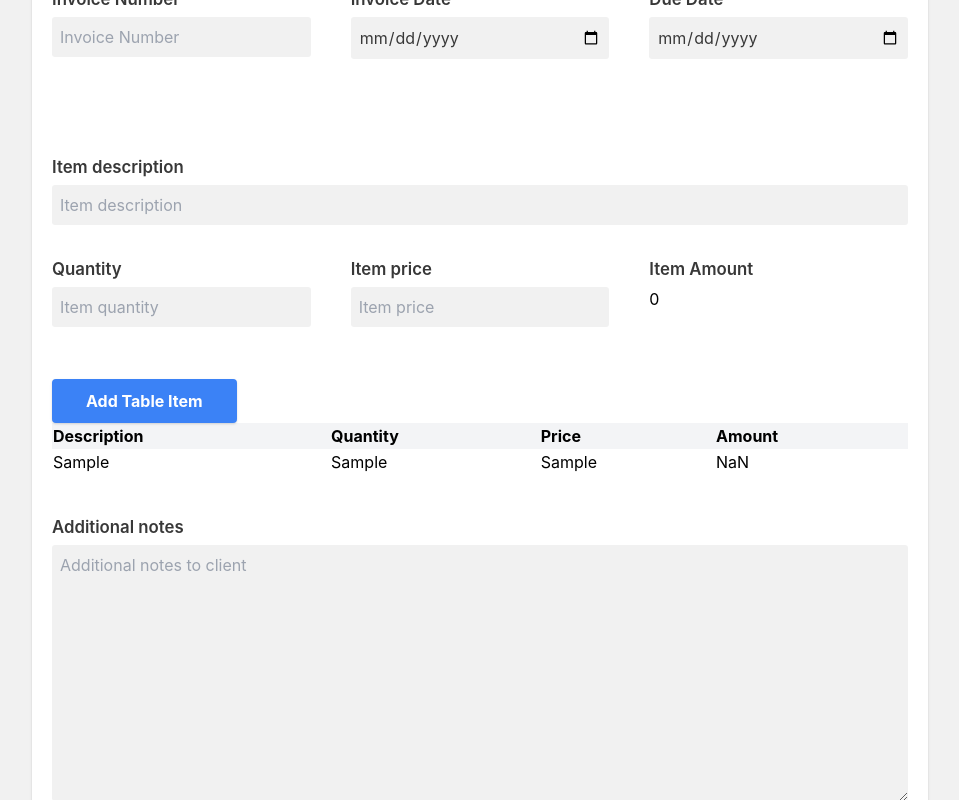
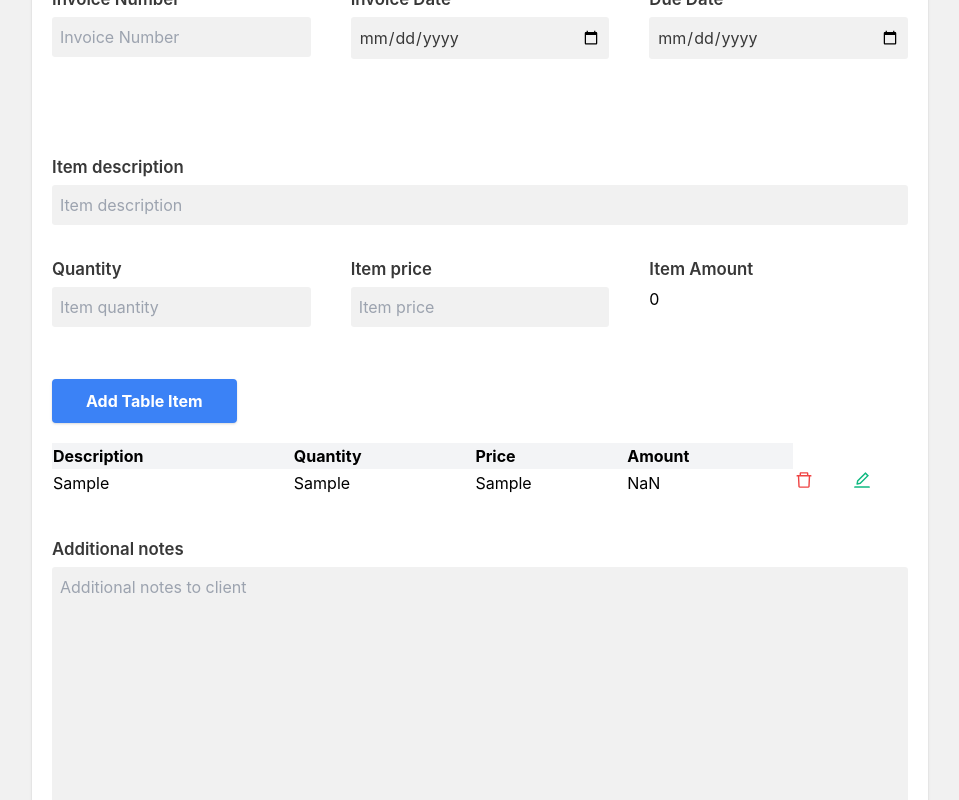
Before and after one commit to siddharth0600/invoicer-Trademarkia, a React (Create React App) app: page / in a window 1280 px wide. Both pictures are taken after typing "Sample", "Sample", "Sample" into the empty fields and a click on the button "Add Table Item". Shown: the part 525-1325 px from the top of the page, without its empty margins (160-1119 px from the left). Built offline with nearby package versions, Linux system fonts and the light colour scheme.

Commit message:
Edit and delete button added to items table

```diff
--- a/src/components/TableForm.js
+++ b/src/components/TableForm.js
@@ -1,4 +1,5 @@
-import React, { useEffect } from "react";
+import React, { useState, useEffect } from "react";
+import { AiOutlineDelete, AiOutlineEdit } from "react-icons/ai";
 import { v4 as uuidv4 } from "uuid";
 
 export default function TableForm({
@@ -13,6 +14,7 @@ export default function TableForm({
   list,
   setList,
 }) {
+  const [isEditing, setIsEditing] = useState(false);
   const handleSubmit = (e) => {
     e.preventDefault();
 
@@ -28,6 +30,7 @@ export default function TableForm({
     setPrice("");
     setAmount("");
     setList([...list, newItems]);
+    setIsEditing(false);
     console.log(list);
   };
   useEffect(() => {
@@ -36,6 +39,24 @@ export default function TableForm({
     };
     calculateAmount(amount);
   }, [amount, price, quantity, setAmount]);
+
+  //Edit Function
+
+  const editRow = (id) => {
+    const editingRow = list.find((row) => row.id === id);
+    setList(list.filter((row) => row.id !== id));
+    setIsEditing(true);
+    setDescription(editingRow.description);
+    setQuantity(editingRow.quantity);
+    setPrice(editingRow.price);
+  };
+
+  // Delete Function
+
+  const deleteRow = (id) => {
+    setList(list.filter((row) => row.id !== id));
+  };
+
   return (
     <>
       <form onSubmit={handleSubmit}>
@@ -83,9 +104,9 @@ export default function TableForm({
         </div>
         <button
           type="submit"
-          className="mt-5 bg-blue-500 text-white font-bold py-2 px-8 rounded shadow border-2 border-blue-500 hover:bg-transparent hover:text-blue-500 transition-all duration-300"
+          className="mt-5 mb-5 bg-blue-500 text-white font-bold py-2 px-8 rounded shadow border-2 border-blue-500 hover:bg-transparent hover:text-blue-500 transition-all duration-300"
         >
-          Add Table Item
+          {isEditing ? "Edit Row Item" : "Add Table Item"}
         </button>
       </form>
 
@@ -107,6 +128,16 @@ export default function TableForm({
                 <td>{quantity}</td>
                 <td>{price}</td>
                 <td>{amount}</td>
+                <td>
+                  <button onClick={() => deleteRow(id)}>
+                    <AiOutlineDelete className="text-red-500 font-bold text-xl" />
+                  </button>
+                </td>
+                <td>
+                  <button onClick={() => editRow(id)}>
+                    <AiOutlineEdit className="text-green-500 font-bold text-xl" />
+                  </button>
+                </td>
               </tr>
             </tbody>
           </React.Fragment>
```
